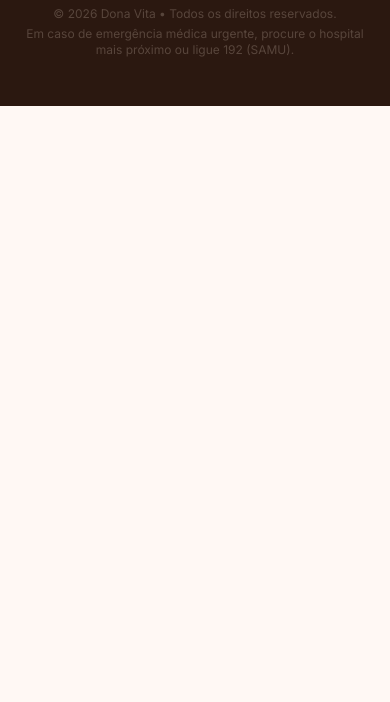
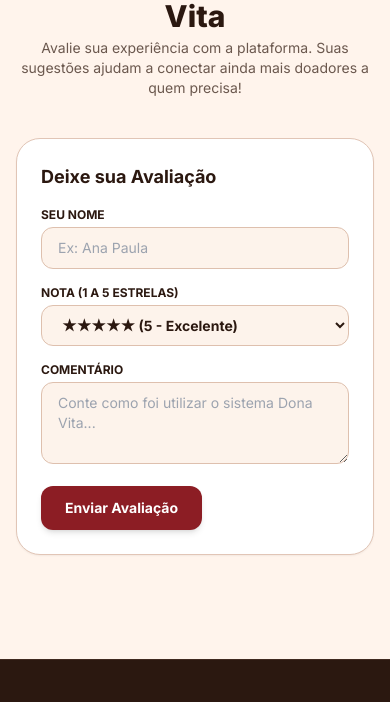
Before and after one commit to Nata-Fontes/DonaVitaTeste, a plain HTML site: page frontend/index.html in a window 390 px wide. Shown: the part 10358-11060 px from the top of the page. Before the commit the page ends 10464 px from the top, so only its background shows below. Drawn offline with nearby package versions, Linux system fonts and the light colour scheme; no server answers.

Commit message:
Add evaluations section with feedback form
Added a new section for user evaluations with a form to submit feedback and display existing evaluations.

```diff
--- a/frontend/index.html
+++ b/frontend/index.html
@@ -64,6 +64,9 @@
                 <a href="#mural" class="flex items-center gap-1.5 hover:text-brand-primary transition-colors py-1">
                     <i class="fa-regular fa-image text-brand-primary"></i> Mural
                 </a>
+                <a href="#avaliacoes" class="flex items-center gap-1.5 hover:text-brand-primary transition-colors py-1">
+                    <i class="fa-solid fa-star text-brand-primary"></i> Avaliações
+                </a>
             </nav>
 
             <!-- Ações de Autenticação / Perfil do Usuário -->
@@ -103,6 +106,7 @@
             <a href="#bancos-sangue" onclick="window.toggleMobileMenu()" class="block py-2 text-brand-textDark hover:text-brand-primary">Bancos de Sangue</a>
             <a href="#dicas-mitos" onclick="window.toggleMobileMenu()" class="block py-2 text-brand-textDark hover:text-brand-primary">Dicas & Mitos</a>
             <a href="#mural" onclick="window.toggleMobileMenu()" class="block py-2 text-brand-textDark hover:text-brand-primary"><i class="fa-regular fa-image mr-2 text-brand-primary"></i>Mural Dona Vita</a>
+            <a href="#avaliacoes" class="flex items-center gap-1.5 hover:text-brand-primary transition-colors py-1"><i class="fa-solid fa-star text-brand-primary"></i>Avaliações</a>
         </div>
     </header>
 
@@ -562,6 +566,67 @@
             </div>
         </section>
 
+        <!-- SEÇÃO 7: AVALIAÇÕES DA PLATAFORMA (API RESTFUL SPRING BOOT) -->
+        <section id="avaliacoes" class="py-16 bg-[#FFF4EC] border-t border-[#F3DEC3]">
+            <div class="max-w-5xl mx-auto px-4 sm:px-6 lg:px-8">
+                <div class="text-center mb-10">
+                    <span class="px-3 py-1 bg-brand-primary/10 text-brand-primary text-xs font-bold rounded-full uppercase tracking-wider">Feedback & Melhoria Contínua</span>
+                    <h2 class="text-3xl sm:text-4xl font-extrabold text-brand-textDark mt-2">Avaliações do Dona Vita</h2>
+                    <p class="text-brand-textMuted mt-1 max-w-2xl mx-auto text-sm sm:text-base">
+                        Avalie sua experiência com a plataforma. Suas sugestões ajudam a conectar ainda mais doadores a quem precisa!
+                    </p>
+                </div>
+
+                <!-- Formulário POST / PUT -->
+                <div class="bg-white border border-[#E1C5B6] rounded-3xl p-6 sm:p-8 shadow-sm mb-10">
+                    <h3 id="avaliacaoFormTitle" class="text-lg font-bold text-brand-textDark mb-4">Deixe sua Avaliação</h3>
+                    <form id="formAvaliacao" onsubmit="window.handleAvaliacaoSubmit(event)" class="space-y-4">
+                        <input type="hidden" id="avaliacaoId" value="">
+                        <div class="grid grid-cols-1 md:grid-cols-3 gap-4">
+                            <div class="md:col-span-2">
+                                <label class="block text-xs font-bold uppercase text-brand-textDark mb-1">Seu Nome</label>
+                                <input type="text" id="avaliacaoNome" required placeholder="Ex: Ana Paula"
+                                       class="w-full px-4 py-2.5 bg-brand-cream border border-[#DEC0AE] rounded-xl text-sm focus:outline-none focus:ring-2 focus:ring-brand-primary text-brand-textDark">
+                            </div>
+                            <div>
+                                <label class="block text-xs font-bold uppercase text-brand-textDark mb-1">Nota (1 a 5 Estrelas)</label>
+                                <select id="avaliacaoNota"
+                                        class="w-full px-4 py-2.5 bg-brand-cream border border-[#DEC0AE] rounded-xl text-sm focus:outline-none focus:ring-2 focus:ring-brand-primary text-brand-textDark font-bold">
+                                    <option value="5">★★★★★ (5 - Excelente)</option>
+                                    <option value="4">★★★★☆ (4 - Muito Bom)</option>
+                                    <option value="3">★★★☆☆ (3 - Bom)</option>
+                                    <option value="2">★★☆☆☆ (2 - Regular)</option>
+                                    <option value="1">★☆☆☆☆ (1 - Precisa Melhorar)</option>
+                                </select>
+                            </div>
+                        </div>
+
+                        <div>
+                            <label class="block text-xs font-bold uppercase text-brand-textDark mb-1">Comentário</label>
+                            <textarea id="avaliacaoComentario" rows="3" required placeholder="Conte como foi utilizar o sistema Dona Vita..."
+                                      class="w-full px-4 py-2.5 bg-brand-cream border border-[#DEC0AE] rounded-xl text-sm focus:outline-none focus:ring-2 focus:ring-brand-primary text-brand-textDark"></textarea>
+                        </div>
+
+                        <div class="flex flex-wrap items-center gap-3">
+                            <button type="submit" id="btnSalvarAvaliacao"
+                                    class="px-6 py-3 bg-brand-primary text-white font-bold rounded-xl text-sm hover:bg-brand-primaryDark transition-colors shadow-md">
+                                Enviar Avaliação
+                            </button>
+                            <button type="button" id="btnCancelarEdicaoAvaliacao" onclick="window.cancelarEdicaoAvaliacao()"
+                                    class="hidden px-5 py-3 bg-white border border-[#DEC0AE] text-brand-textDark font-bold rounded-xl text-sm hover:bg-gray-50">
+                                Cancelar Edição
+                            </button>
+                        </div>
+                    </form>
+                </div>
+
+                <!-- Lista de Avaliações (GET / PUT / DELETE) -->
+                <div id="listaAvaliacoesGrid" class="grid grid-cols-1 md:grid-cols-2 gap-6">
+                    <!-- Carregado via API RESTful -->
+                </div>
+            </div>
+        </section>
+
     </main>
 
     <!-- FOOTER -->
```
